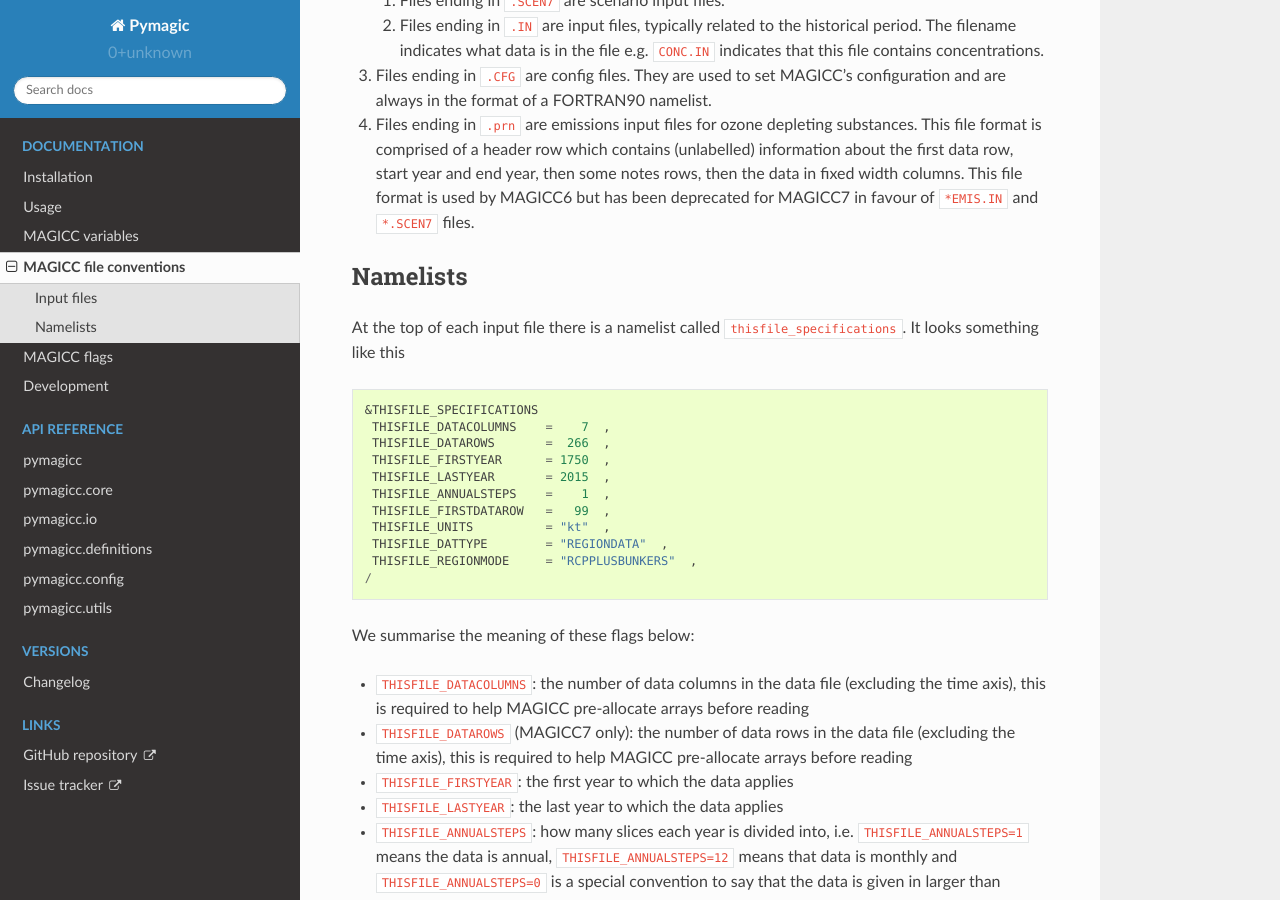
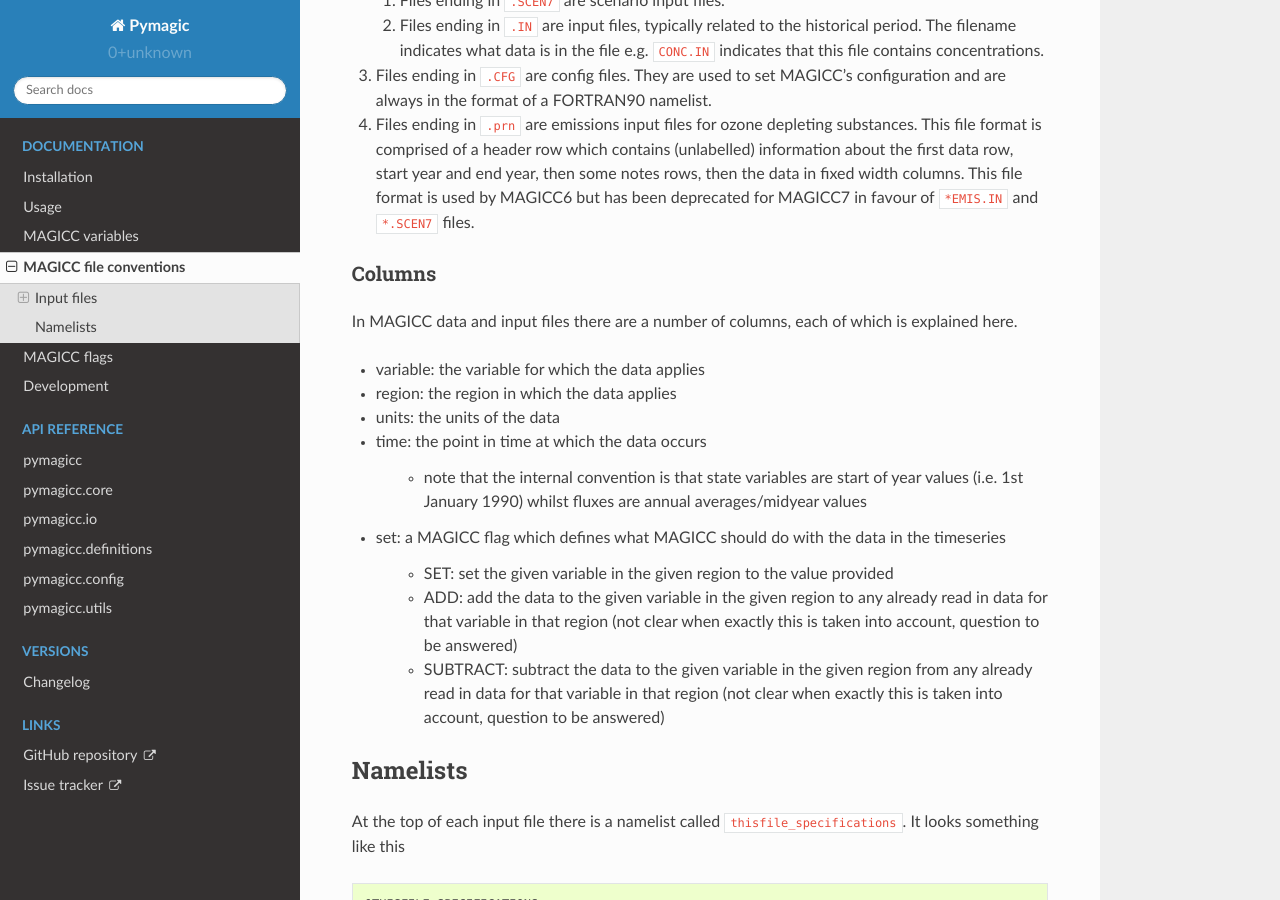
Before and after one commit to openscm/pymagicc, a Sphinx documentation site: the page built from docs/file_conventions.rst, in a window 1280 px wide and 900 px high, scrolled down 567 px. Built offline with Sphinx 7.4.7 and the Read the Docs theme 2.0.0, drawn with Linux system fonts in a browser that asks for light colours.

Commit message:
Add explanation of columns to docs

```diff
--- a/docs/file_conventions.rst
+++ b/docs/file_conventions.rst
@@ -41,6 +41,28 @@
    files.
 
 
+Columns
++++++++
+
+In MAGICC data and input files there are a number of columns, each of which is explained here.
+
+- variable: the variable for which the data applies
+
+- region: the region in which the data applies
+
+- units: the units of the data
+
+- time: the point in time at which the data occurs
+
+    - note that the internal convention is that state variables are start of year values (i.e. 1st January 1990) whilst fluxes are annual averages/midyear values
+
+- set: a MAGICC flag which defines what MAGICC should do with the data in the timeseries
+
+    - SET: set the given variable in the given region to the value provided
+    - ADD: add the data to the given variable in the given region to any already read in data for that variable in that region (not clear when exactly this is taken into account, question to be answered)
+    - SUBTRACT: subtract the data to the given variable in the given region from any already read in data for that variable in that region (not clear when exactly this is taken into account, question to be answered)
+
+
 Namelists
 ---------
 
```
Also changed, not shown: 1 other file.
